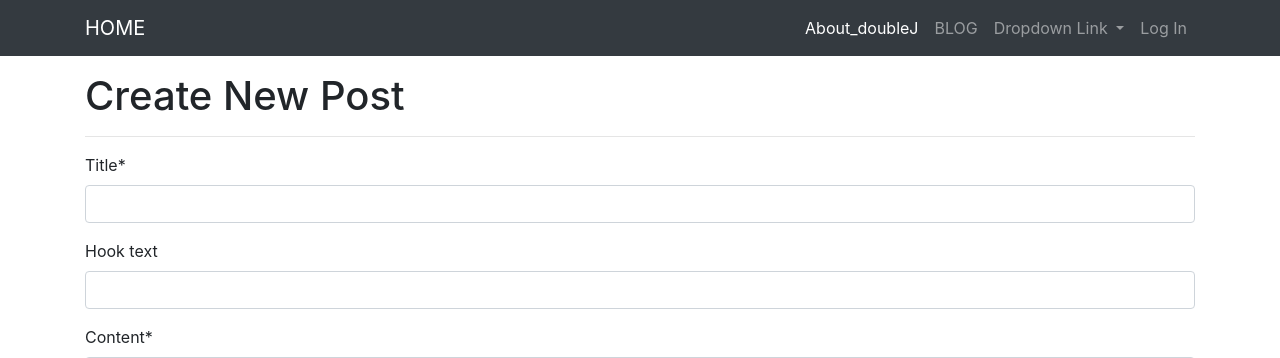
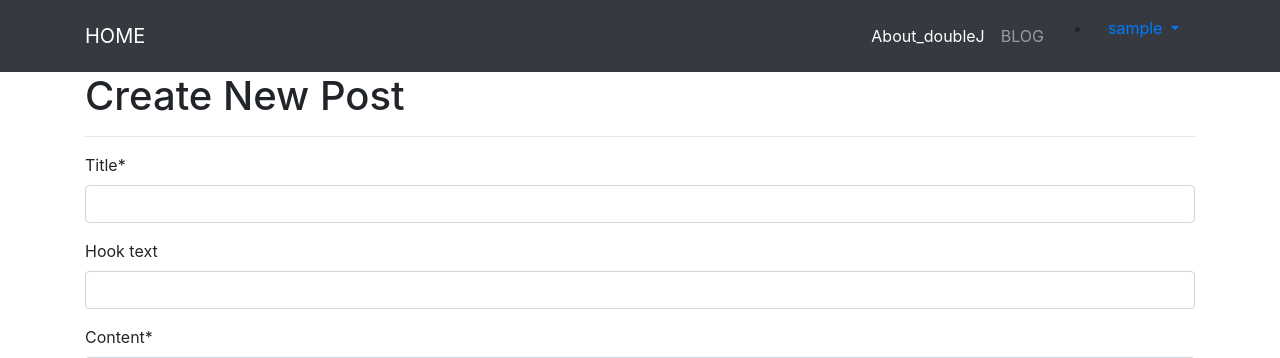
Before and after one commit to doubleJPARK/intro, a Django app: page /blog/create_post/ in a window 1280 px wide. Shown: the top 358 px of the page. Run offline with Django 3.2, Linux system fonts and the light colour scheme; the visitor is signed in with stand-in values (Sample User, id 1); data that the repository does not hold is empty; some libraries are stand-ins or nearby versions.

Commit message:
log in with google

```diff
--- a/doubleJPARK/blog/templates/blog/navbar.html
+++ b/doubleJPARK/blog/templates/blog/navbar.html
@@ -1,4 +1,5 @@
-<body>
+{% load socialaccount %}
+
 <nav class="navbar navbar-expand-lg navbar-dark bg-dark fixed-top">
  <div class="container">
   <a class="navbar-brand" href="/">HOME</a>
@@ -14,20 +15,22 @@
       <li class="nav-item">
         <a class="nav-link" href="/blog/">BLOG</a>
       </li>
-      <li class="nav-item dropdown">
-        <a class="nav-link dropdown-toggle" href="#" id="navbarDropdownMenuLink" role="button" data-toggle="dropdown" aria-haspopup="true" aria-expanded="false">
-          Dropdown Link
-        </a>
+      </ul>
+      <ul class="navbar-nav-mll-auto">
+        {% if user.is_authenticated %}
+        <li class="nav-item dropdown">
+          <a class="nav-link dropdown-toggle" href="#" id="navbarDropdownMenuLink" role="button" data-toggle="dropdown" aria-haspopup="true" aria-expanded="false">
+          {{ user.username }}
+          </a>
         <div class="dropdown-menu" aria-labelledby="navbarDropdownMenuLink">
-          <a class="dropdown-item" href="#">Action</a>
-          <a class="dropdown-item" href="#">Another action</a>
-          <div class="dropdown-divider"></div>
-          <a class="dropdown-item" href="#">Something else here</a>
+          <a class="dropdown-item" href="/accounts/logout">Log Out</a>
         </div>
       </li>
+      {% else %}
       <li class="nav-item">
         <a class="nav-link" href="#" data-toggle="modal" data-target="#loginModal">Log In</a>
       </li>
+      {% endif %}
     </ul>
   </div>
  </div>
@@ -46,11 +49,11 @@
       <div class="modal-body">
        <div CLASS="row">
         <div class="col-md-6">
-         <button type="button" class="btn btn-outline-primary btn-block btn-sm"><i class="fab fa-google"></i>&nbsp Log In with Google</button>
-         <button type="button" class="btn btn-outline-dark btn-block btn-sm"><i class="fas fa-envelope"></i>&nbsp Log In with E-mail</button>
+            <a role="button" class="btn btn-outline-primary btn-block btn-sm" href="{% provider_login_url 'google' %}"><i class="fab fa-google"></i>&nbsp Log In with Google</a>
+         <a role="button" class="btn btn-outline-dark btn-block btn-sm" href="/accounts/login/"><i class="fas fa-envelope"></i>&nbsp Log In with Username</a>
         </div>
         <div class="col-md-6">
-         <button type="button" class="btn btn-outline-success btn-block btn-sm"><i class="far fa-envelope"></i>&nbsp Sign Up with E-mail</button>
+         <a role="button" class="btn btn-outline-success btn-block btn-sm" href="/accounts/signup/"><i class="far fa-envelope"></i>&nbsp Sign Up with E-mail</a>
         </div>
        </div>
       </div>
--- a/doubleJPARK/doubleJPARK/urls.py
+++ b/doubleJPARK/doubleJPARK/urls.py
@@ -23,6 +23,7 @@ urlpatterns = [
     path('admin/', admin.site.urls),
     path('blog/', include('blog.urls')),
     path('markdownx/', include('markdownx.urls')),
+    path('accounts/', include('allauth.urls')),
     path('', include('single_pages.urls'))
 ]
 
```
Also changed, not shown: doubleJPARK/doubleJPARK/settings.py (+17 -1 lines).
